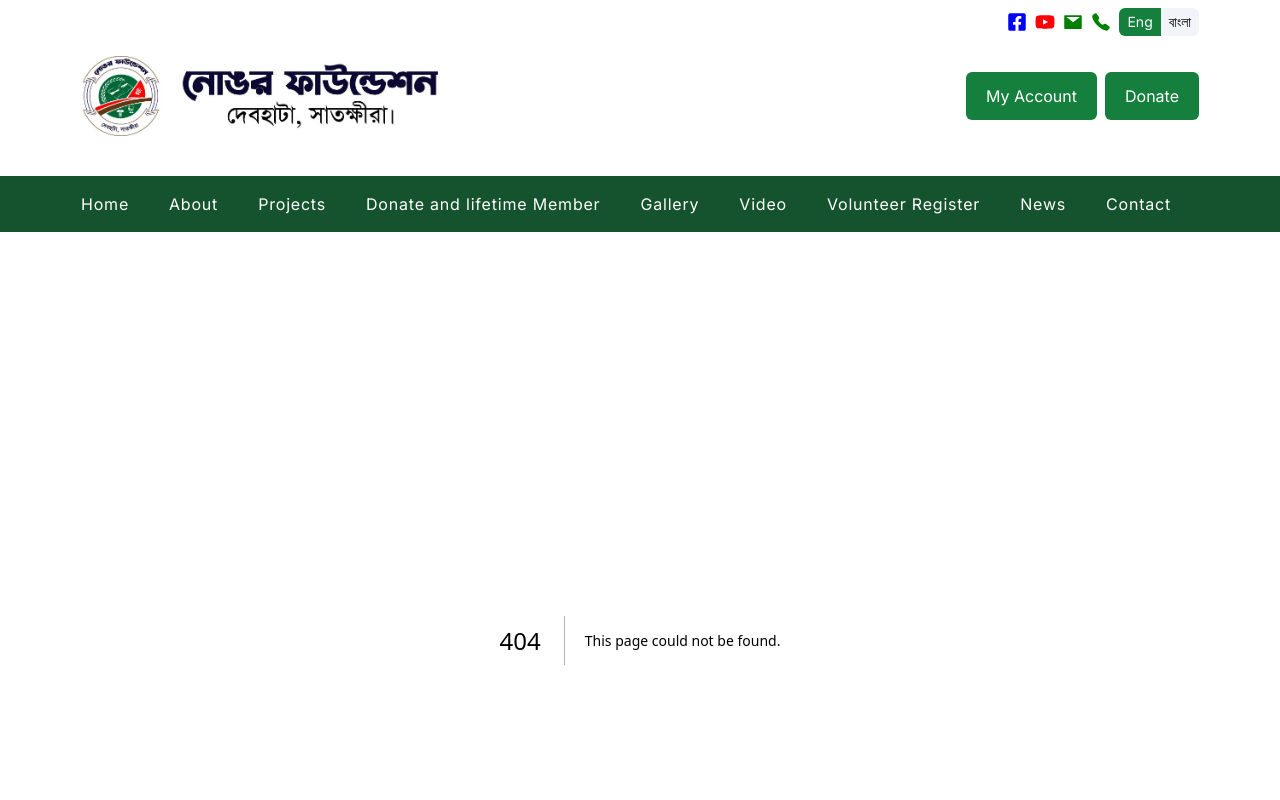
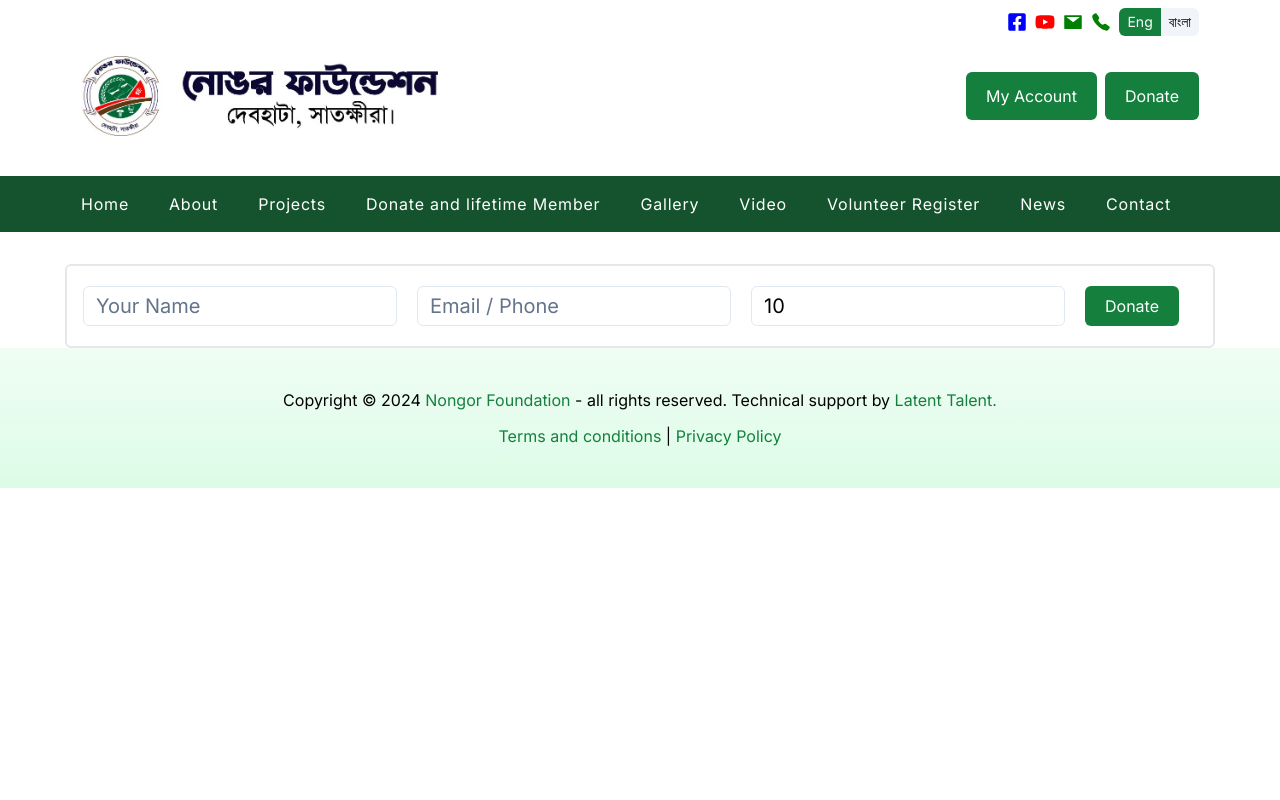
Before and after one commit to ibrahimk4111/non-gor-foundation, a Next.js app: page /contact in a window 1280 px wide. Before the commit this address had no page. Shown: the top 800 px of the page. Built offline with nearby package versions, Linux system fonts and the light colour scheme.

Commit message:
navbar orientation changed

```diff
--- /dev/null
+++ b/app/contact/page.tsx
@@ -0,0 +1,119 @@
+"use client";
+
+import { zodResolver } from "@hookform/resolvers/zod";
+import { useForm } from "react-hook-form";
+import { z } from "zod";
+import {
+  Form,
+  FormControl,
+  FormDescription,
+  FormField,
+  FormItem,
+  FormLabel,
+  FormMessage,
+} from "@/components/ui/form";
+import { Input } from "@/components/ui/input";
+
+const formSchema = z.object({
+  username: z.string().min(2, {
+    message: "Username must be at least 2 characters.",
+  }),
+  email: z.string().min(2, {
+    message: "example@gmail.com",
+  }),
+  number: z.number().min(2, {
+    message: "Minimum Donation 10 taka.",
+  }),
+});
+
+const page: React.FC = () => {
+  // 1. Define your form.
+  const form = useForm<z.infer<typeof formSchema>>({
+    resolver: zodResolver(formSchema),
+    defaultValues: {
+      username: "",
+      email: "",
+      number: 10,
+    },
+  });
+
+  // 2. Define a submit handler.
+  function onSubmit(values: z.infer<typeof formSchema>) {
+    console.log("form values");
+  }
+
+  return (
+    <section className="mt-8 px-5">
+      <div className=" container mx-auto border-2 rounded-md bg-white py-5">
+        <Form {...form}>
+          <form
+            onSubmit={form.handleSubmit(onSubmit)}
+            className=" flex md:flex-row flex-col justify-start items-start md:gap-5 gap-2 "
+          >
+            <FormField
+              control={form.control}
+              name="username"
+              render={({ field }) => (
+                <FormItem>
+                  <FormControl>
+                    <Input
+                      placeholder="Your Name"
+                      {...field}
+                      className=" text-xl "
+                    />
+                  </FormControl>
+                  <FormMessage />
+                </FormItem>
+              )}
+            />
+
+            <FormField
+              control={form.control}
+              name="email"
+              render={({ field }) => (
+                <FormItem>
+                  <FormControl>
+                    <Input
+                      placeholder="Email / Phone"
+                      {...field}
+                      className=" text-xl "
+                    />
+                  </FormControl>
+                  <FormMessage />
+                </FormItem>
+              )}
+            />
+
+            <FormField
+              control={form.control}
+              name="number"
+              render={({ field }) => (
+                <FormItem>
+                  <FormControl>
+                    <Input
+                      placeholder="Donation Amount"
+                      {...field}
+                      className=" text-xl "
+                    />
+                  </FormControl>
+                  <FormMessage />
+                </FormItem>
+              )}
+            />
+
+            <div>
+              <button
+                type="submit"
+                className="py-2 px-5 text-white bg-green-700 rounded-md "
+              >
+                Donate
+              </button>
+            </div>
+          </form>
+        </Form>
+      </div>
+    </section>
+  );
+};
+
+export default page;
--- a/components/header/drawerNavBar/DrawerNavBar.tsx
+++ b/components/header/drawerNavBar/DrawerNavBar.tsx
@@ -5,20 +5,26 @@ import Link from "next/link";
 import { Drawer, DrawerClose, DrawerContent, DrawerTrigger } from "@/components/ui/drawer";
 import { RxHamburgerMenu } from "react-icons/rx";
 import { useState } from "react";
+import logoName from '@/public/Nogor Foundation.jpg'
+import Image from "next/image";
 
 const DrawerNavBar: React.FC = () => {
     const [activeBtn, setActiveBtn] = useState<string>('Home')
   const navItemClassNames = (btnName: string) =>
-    `${activeBtn === btnName? "bg-green-700 text-white": "hover:text-green-700 w-full bg-slate-200/80"} text-center text-xl rounded-md`;
+    `${activeBtn === btnName? "bg-green-700 text-white": "hover:text-green-700 w-full"} rounded-md`;
 
   return (
     <Drawer>
-      <DrawerTrigger className=" flex justify-center items-center hover:bg-green-700 p-2 rounded-full ">
-        <RxHamburgerMenu className=" md:text-xl text-base " />
+      <DrawerTrigger className="  p-2 ">
+        <RxHamburgerMenu className=" text-xl " />
       </DrawerTrigger>
       <DrawerContent>
         <div>
-          <ul className=" flex flex-col gap-3 p-10 ">
+          <ul className=" gap-1 py-5 w-full ">
+            <li className=" flex justify-center items-center h-10 overflow-hidden mb-5 px-10">
+              <Image src={logoName} alt="..." className=" h-full w-auto "/>
+            </li>
+
             <Link href="/">
               <li onClick={()=>setActiveBtn('Home')} className={navItemClassNames('Home')}><DrawerClose className=" w-full h-full p-2" >Home</DrawerClose></li>
             </Link>
@@ -43,7 +49,7 @@ const DrawerNavBar: React.FC = () => {
             <Link href="#">
               <li onClick={()=>setActiveBtn('News')} className={navItemClassNames('News')}><DrawerClose className=" w-full h-full p-2">News</DrawerClose></li>
             </Link>
-            <Link href="#">
+            <Link href="/contact">
               <li onClick={()=>setActiveBtn('Contact')} className={navItemClassNames('Contact')}><DrawerClose className=" w-full h-full p-2">Contact</DrawerClose></li>
             </Link>
           </ul>
--- a/components/header/headerComponents/NavBar.tsx
+++ b/components/header/headerComponents/NavBar.tsx
@@ -60,7 +60,7 @@ const NavBar: React.FC = () => {
           </Link>
         </li>
         <li>
-          <Link href="#" className={navItemClassNames}>
+          <Link href="/contact" className={navItemClassNames}>
             Contact
           </Link>
         </li>
--- a/components/ui/drawer.tsx
+++ b/components/ui/drawer.tsx
@@ -43,7 +43,7 @@ const DrawerContent = React.forwardRef<
     <DrawerPrimitive.Content
       ref={ref}
       className={cn(
-        "fixed inset-x-0 bottom-0 z-50 flex h-auto flex-col rounded-t-[10px] border border-slate-200 bg-white dark:border-slate-800 dark:bg-slate-950",
+        "fixed inset-y-0 left-0 z-50 w-auto flex h-auto flex-col rounded-t-[10px] border border-slate-200 bg-white dark:border-slate-800 dark:bg-slate-950",
         className
       )}
       {...props}
```
